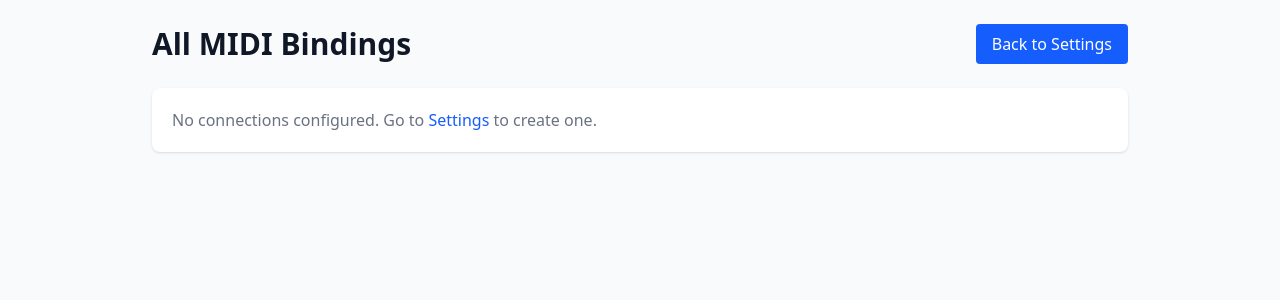
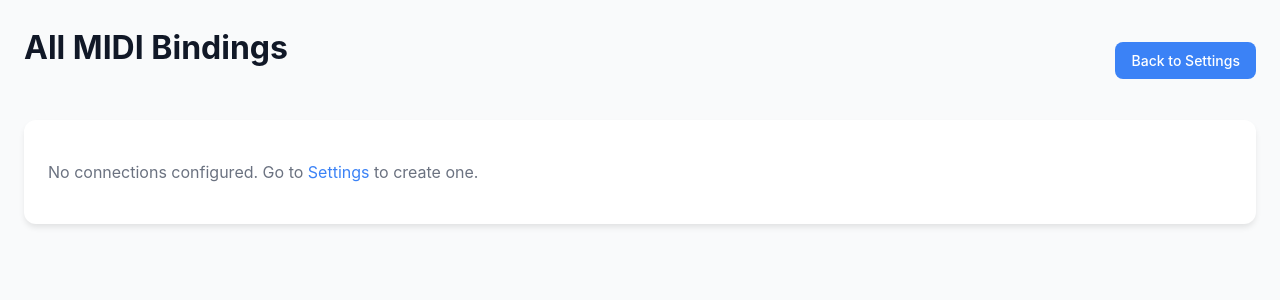
Before and after one commit to Lyagva/MIDICompanion, a Flask app: page /bindings in a window 1280 px wide. Shown: the top 300 px of the page. Run offline with Flask 3, Linux system fonts and the light colour scheme; some libraries are stand-ins or nearby versions.

Commit message:
Rebuild all bindings view with new framework
- Apply companion.css styling
- Improve real-time event highlighting
- Better status display
- Cleaner card layout

```diff
--- a/templates/all_bindings.html
+++ b/templates/all_bindings.html
@@ -1,13 +1,15 @@
-<!doctype html>
+<!DOCTYPE html>
 <html lang="en">
 <head>
+  <meta charset="UTF-8">
+  <meta name="viewport" content="width=device-width, initial-scale=1.0">
   <title>All MIDI Bindings</title>
-  <link rel="icon" href="{{ url_for('static', filename='app.ico') }}" type="image/x-icon">
-  <script src="{{ url_for('static', filename='tailwind.js') }}"></script>
+  <link rel="icon" href="{{ url_for('static', filename='icon256.ico') }}" type="image/x-icon">
+  <link rel="stylesheet" href="{{ url_for('static', filename='companion.css') }}">
   <script src="https://cdn.socket.io/4.5.4/socket.io.min.js"></script>
   <style>
     .binding-active {
-      background-color: #10b981 !important;
+      background-color: #d1fae5 !important;
       animation: flash 0.3s ease-in-out;
     }
     @keyframes flash {
@@ -16,45 +18,45 @@
     }
   </style>
 </head>
-<body class="bg-gray-50 text-gray-900">
-  <div class="max-w-5xl mx-auto p-6 space-y-6">
-    <div class="flex justify-between items-center">
-      <h1 class="text-3xl font-bold">All MIDI Bindings</h1>
-      <a href="{{ url_for('index') }}" class="bg-blue-600 hover:bg-blue-700 text-white px-4 py-2 rounded">Back to Settings</a>
+<body>
+  <div class="container">
+    <div class="flex-between mb-lg">
+      <h1>All MIDI Bindings</h1>
+      <a href="{{ url_for('index') }}" class="btn btn-primary">Back to Settings</a>
     </div>
 
     {% if connections %}
       {% for conn in connections %}
-        <section class="bg-white shadow rounded-lg p-5 space-y-4">
-          <div class="flex justify-between items-center">
-            <h2 class="text-xl font-semibold">{{ conn.name }}</h2>
-            <div class="text-sm text-gray-600">
-              Page: <span class="font-bold">{{ conn.page }}</span> |
-              Port: <span class="font-mono">{{ conn.port_in or "Not connected" }}</span>
+        <div class="card">
+          <div class="card-header">
+            <h2 class="card-title">{{ conn.name }}</h2>
+            <div class="text-sm text-secondary">
+              Page: <span style="font-weight: 600; color: var(--color-text-primary);">{{ conn.page }}</span> |
+              Port: <span class="text-mono">{{ conn.port_in or "Not connected" }}</span>
             </div>
           </div>
 
           {% if conn.bindings %}
-            <div class="overflow-x-auto">
-              <table class="min-w-full divide-y divide-gray-200 text-sm">
-                <thead class="bg-gray-100">
+            <div class="table-container">
+              <table class="table">
+                <thead>
                   <tr>
-                    <th class="px-3 py-2 text-left font-semibold">MIDI Note</th>
-                    <th class="px-3 py-2 text-left font-semibold">Companion Location</th>
-                    <th class="px-3 py-2 text-left font-semibold">Status</th>
-                    <th class="px-3 py-2 text-left font-semibold">Actions</th>
+                    <th>MIDI Note</th>
+                    <th>Companion Location</th>
+                    <th>Status</th>
+                    <th>Actions</th>
                   </tr>
                 </thead>
-                <tbody class="divide-y divide-gray-200">
+                <tbody>
                   {% for note, location in conn.bindings.items() %}
-                  <tr id="binding-{{ conn.name }}-{{ note }}" class="transition-colors duration-300">
-                    <td class="px-3 py-2 font-mono">{{ note }}</td>
-                    <td class="px-3 py-2 font-mono">{{ location }}</td>
-                    <td class="px-3 py-2">
-                      <span id="status-{{ conn.name }}-{{ note }}" class="text-xs text-gray-400">—</span>
+                  <tr id="binding-{{ conn.name }}-{{ note }}" style="transition: background-color 0.3s;">
+                    <td class="text-mono">{{ note }}</td>
+                    <td class="text-mono">{{ location }}</td>
+                    <td>
+                      <span id="status-{{ conn.name }}-{{ note }}" class="text-xs text-light">—</span>
                     </td>
-                    <td class="px-3 py-2">
-                      <a href="{{ url_for('edit_bindings', name=conn.name) }}" class="text-blue-600 hover:text-blue-800">Edit</a>
+                    <td>
+                      <a href="{{ url_for('edit_bindings', name=conn.name) }}" class="link">Edit</a>
                     </td>
                   </tr>
                   {% endfor %}
@@ -62,14 +64,14 @@
               </table>
             </div>
           {% else %}
-            <p class="text-gray-500 text-sm">No bindings configured for this connection.</p>
+            <p class="text-sm text-secondary">No bindings configured for this connection.</p>
           {% endif %}
-        </section>
+        </div>
       {% endfor %}
     {% else %}
-      <section class="bg-white shadow rounded-lg p-5">
-        <p class="text-gray-500">No connections configured. Go to <a href="{{ url_for('index') }}" class="text-blue-600 hover:text-blue-800">Settings</a> to create one.</p>
-      </section>
+      <div class="card">
+        <p class="text-secondary">No connections configured. Go to <a href="{{ url_for('index') }}" class="link">Settings</a> to create one.</p>
+      </div>
     {% endif %}
   </div>
 
@@ -94,21 +96,20 @@
       if (!row || !status) return;
 
       if (event === 'NOTEON') {
-        // Highlight the row
         row.classList.add('binding-active');
         status.textContent = 'PRESSED';
-        status.className = 'text-xs font-bold text-green-700';
+        status.style.fontWeight = '600';
+        status.style.color = '#065f46';
 
-        // Clear any existing timer
         if (activeTimers[rowId]) {
           clearTimeout(activeTimers[rowId]);
         }
       } else if (event === 'NOTEOFF') {
-        // Remove highlight after a short delay
         activeTimers[rowId] = setTimeout(() => {
           row.classList.remove('binding-active');
           status.textContent = '—';
-          status.className = 'text-xs text-gray-400';
+          status.style.fontWeight = 'normal';
+          status.style.color = '#9ca3af';
         }, 200);
       }
     });
```
